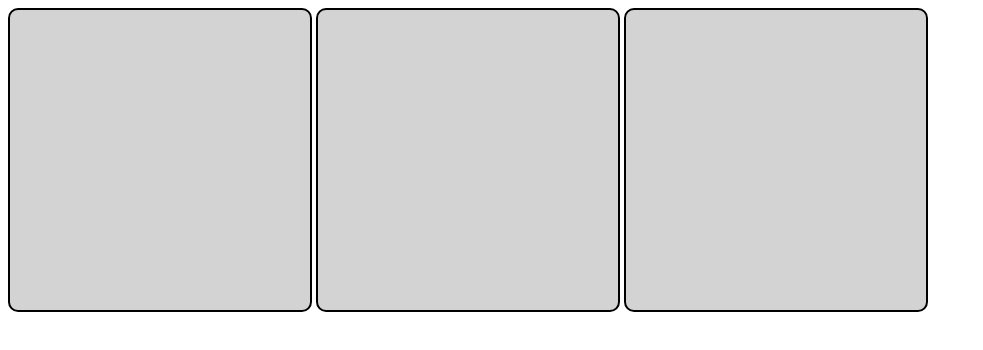
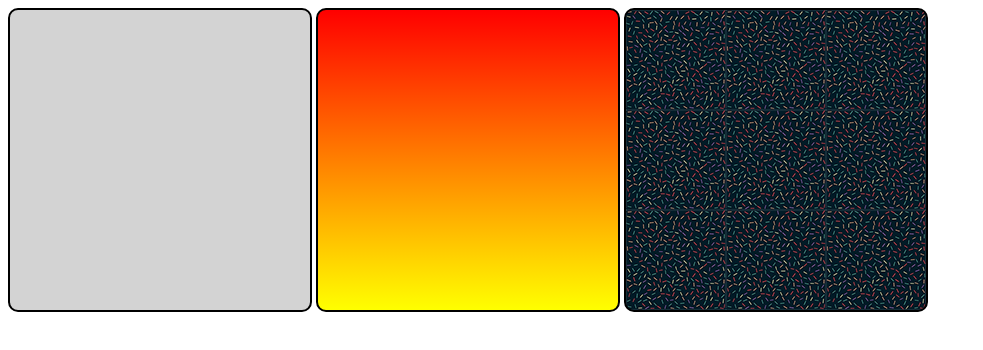
Before and after one commit to Guifres/Html-css, a plain HTML site: page exercicios/exe022/fundo001.html in a window 1280 px wide. Shown: the whole page, without its empty margins (0-983 px from the left). Drawn offline with Linux system fonts and the light colour scheme.

Commit message:
Update fundo001.html

```diff
--- a/exercicios/exe022/fundo001.html
+++ b/exercicios/exe022/fundo001.html
@@ -16,15 +16,17 @@
         }
 
         div#q1 {
+            background-color: lightgray;
 
         }
 
         div#q2 {
+            background-image: linear-gradient( to bottom,red , yellow);
 
         }
 
         div#q3 {
-
+            background-image: url(imagens/pattern001.png);
         }
 
 
```
